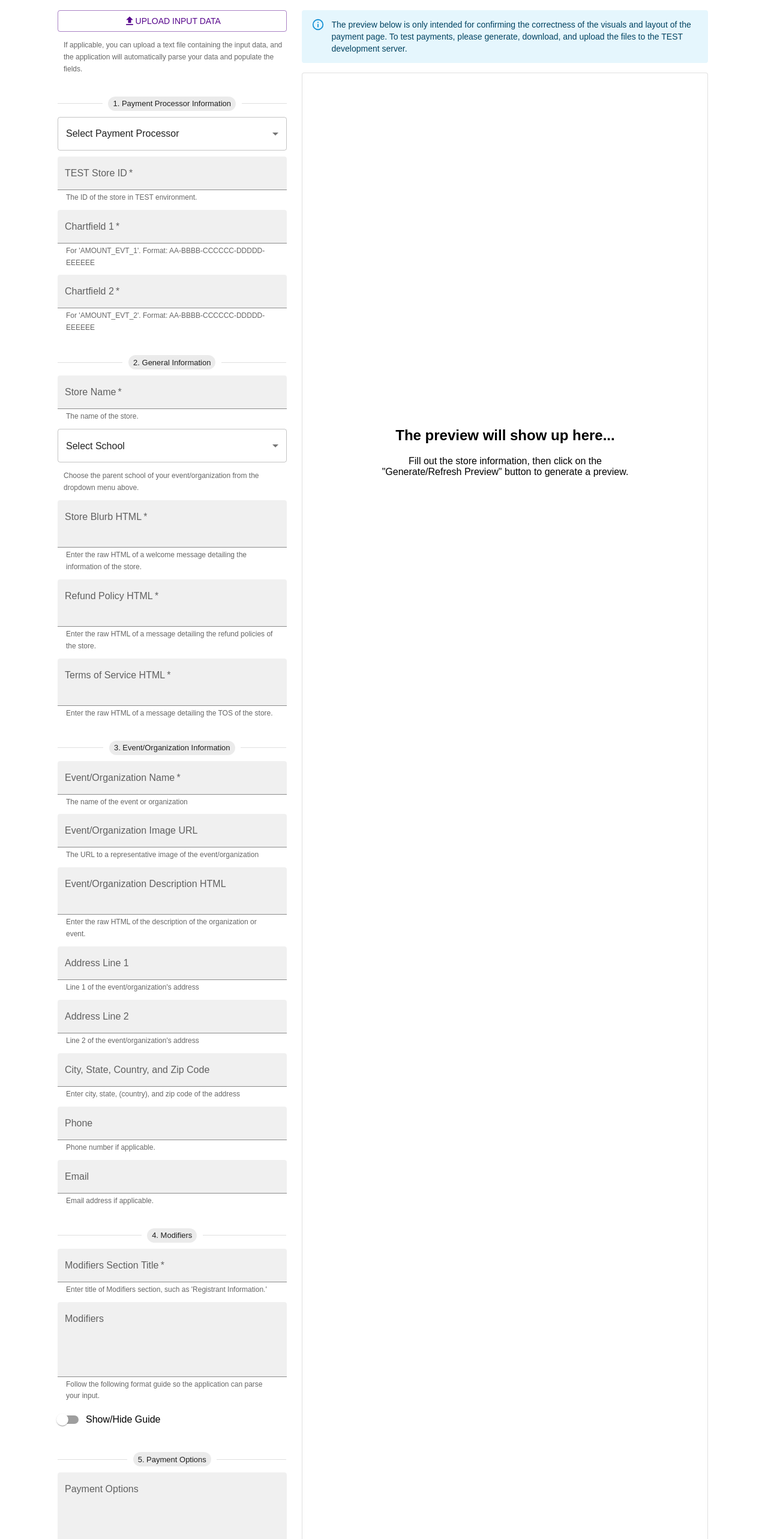
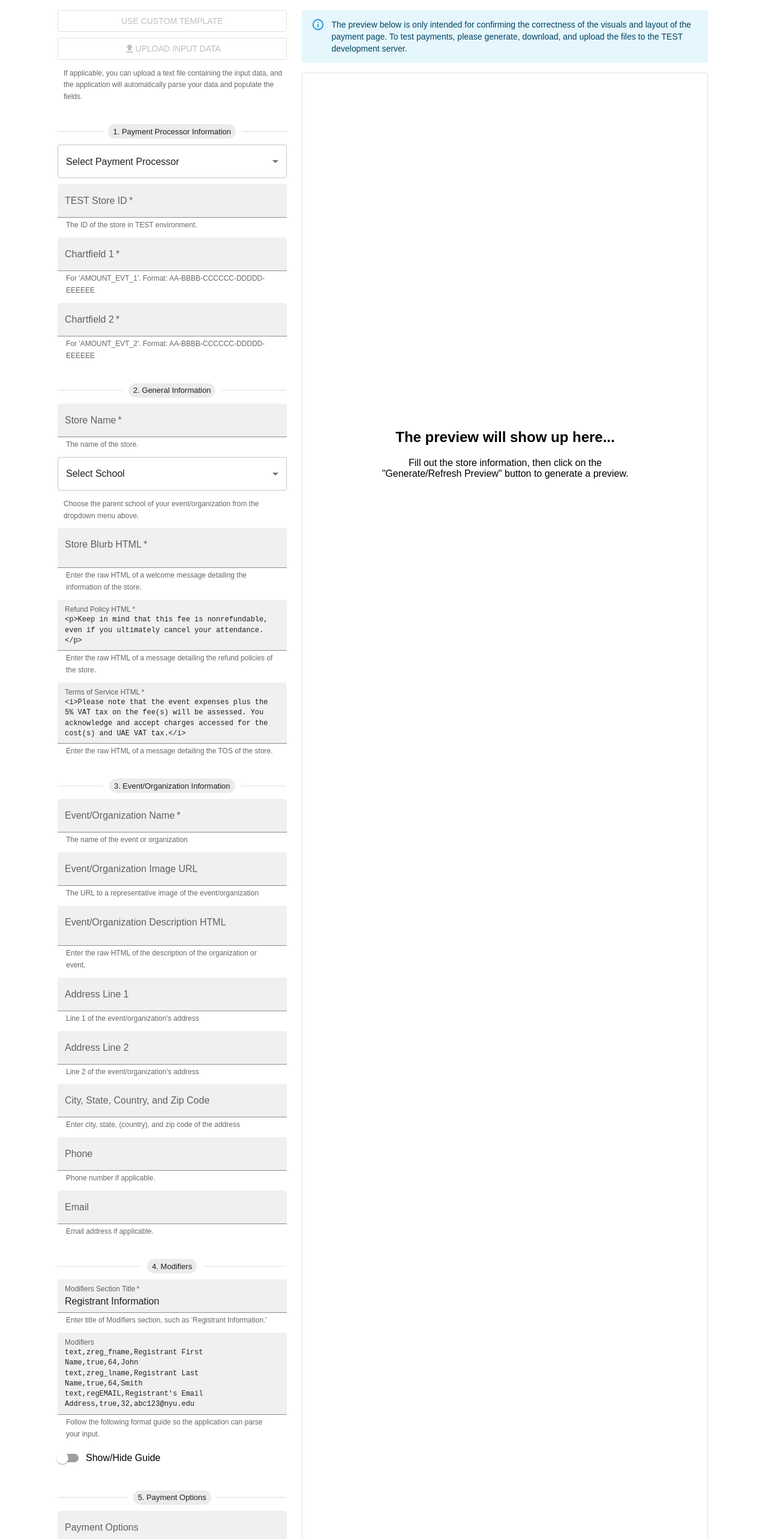
Before and after one commit to rogerli2020/nyu-merchant-payment-page-generator, a React (Create React App) app: page / in a window 1280 px wide. Shown: the part 234-2800 px from the top of the page at 60% size. Built offline with nearby package versions, Linux system fonts and the light colour scheme.

Commit message:
default redux state for inputs

```diff
--- a/src/components/PageForm.tsx
+++ b/src/components/PageForm.tsx
@@ -14,7 +14,7 @@ import DownloadIcon from '@mui/icons-material/Download';
 import RefreshIcon from '@mui/icons-material/Refresh';
 import UploadIcon from '@mui/icons-material/Upload';
 import createHomepageHTML from "../utils/createHomepageHTML";
-import { useDispatch } from "react-redux";
+import { useDispatch, useSelector } from "react-redux";
 
 enum GenderEnum {
   upay = "Touchnet UPay",
@@ -72,12 +72,23 @@ interface IFormInput {
 }
 
 export default function PageForm() {
-  const dispatch = useDispatch()
-  const { register, handleSubmit } = useForm<IFormInput>()
+  // redux stuff.
+  const dispatch = useDispatch();
+  const inputState = useSelector((state: any) => state.input);
+
+  // react-hook-form submission stuff
+  const { register, setValue, handleSubmit } = useForm<IFormInput>()
   const onSubmit: SubmitHandler<IFormInput> = (data) =>
   {
     createHomepageHTML(data, dispatch)
     console.log(data);
+  }
+
+  // populate fields based on the state of inputState...
+  for (const key in inputState) {
+    if (Object.prototype.hasOwnProperty.call(inputState, key)) {
+      setValue(key as keyof IFormInput, inputState[key as keyof IFormInput]);
+    }
   }
 
 
@@ -86,6 +97,16 @@ export default function PageForm() {
       <Button
           variant="outlined"
           component="label"
+          disabled
+      >
+            Use Custom Template
+          <input type="file" accept=".json, .txt" hidden/>
+      </Button>
+
+      <Button
+          variant="outlined"
+          component="label"
+          disabled
       >
           <UploadIcon fontSize='small'/>
           Upload Input Data
@@ -179,6 +200,7 @@ export default function PageForm() {
         multiline
         minRows={2}
         maxRows={20}
+        InputProps={{style: {fontSize: 'small', fontFamily: 'monospace'}}}
         required
       />
 
@@ -192,6 +214,7 @@ export default function PageForm() {
         multiline
         minRows={2}
         maxRows={20}
+        InputProps={{style: {fontSize: 'small', fontFamily: 'monospace'}}}
         required
       />
 
@@ -205,6 +228,7 @@ export default function PageForm() {
         multiline
         minRows={2}
         maxRows={20}
+        InputProps={{style: {fontSize: 'small', fontFamily: 'monospace'}}}
         required
       />
 
@@ -238,6 +262,7 @@ export default function PageForm() {
         multiline
         minRows={2}
         maxRows={20}
+        InputProps={{style: {fontSize: 'small', fontFamily: 'monospace'}}}
       />
 
       {/* Event Address */}
@@ -302,7 +327,8 @@ export default function PageForm() {
         variant="filled"
         multiline
         minRows={4}
-        maxRows={20}
+        maxRows={64}
+        InputProps={{style: {fontSize: 'small', fontFamily: 'monospace'}}}
       />
       <SimpleCollapse choice={1}/>
 
@@ -316,7 +342,8 @@ export default function PageForm() {
         variant="filled"
         multiline
         minRows={4}
-        maxRows={20}
+        maxRows={64}
+        InputProps={{style: {fontSize: 'small', fontFamily: 'monospace'}}}
       />
       <SimpleCollapse choice={2}/>
 
@@ -330,7 +357,8 @@ export default function PageForm() {
         variant="filled"
         multiline
         minRows={4}
-        maxRows={20}
+        maxRows={64}
+        InputProps={{style: {fontSize: 'small', fontFamily: 'monospace'}}}
       />
       <SimpleCollapse choice={3}/>
 
@@ -339,7 +367,7 @@ export default function PageForm() {
         <RefreshIcon fontSize='small'/>
         GENERATE/REFRESH PREVIEW
       </Button>
-      <Button type="submit" variant="contained">
+      <Button type="submit" variant="contained" disabled>
         <DownloadIcon fontSize='small'/>
         GENERATE .ZIP FILE
       </Button>
--- /dev/null
+++ b/src/redux/actions/inputActions.ts
@@ -0,0 +1,6 @@
+// previewActions.ts
+
+export const setInputFields = (data: Record<string, any>) => ({
+    type: 'SET_INPUT_FIELDS',
+    payload: data,
+  });
--- /dev/null
+++ b/src/redux/reducers/inputReducer.ts
@@ -0,0 +1,22 @@
+// previewReducer.ts
+
+const initialState = {
+  modifiersSectionTitle: 'Registrant Information',
+  modifiers: `text,zreg_fname,Registrant First Name,true,64,John
+text,zreg_lname,Registrant Last Name,true,64,Smith
+text,regEMAIL,Registrant's Email Address,true,32,abc123@nyu.edu`,
+  refundPolicy: '<p>Keep in mind that this fee is nonrefundable, even if you ultimately cancel your attendance.</p>',
+  termsOfService: '<i>Please note that the event expenses plus the 5% VAT tax on the fee(s) will be assessed. You acknowledge and accept charges accessed for the cost(s) and UAE VAT tax.</i>',
+};
+
+  const inputReducer = (state = initialState, action: any) => {
+    switch (action.type) {
+      case 'SET_INPUT_FIELDS':
+        return action.payload;
+      default:
+        return state;
+    }
+
+  };
+
+  export default inputReducer;
--- a/src/redux/reducers/rootReducer.ts
+++ b/src/redux/reducers/rootReducer.ts
@@ -2,10 +2,11 @@
 
 import { combineReducers } from 'redux';
 import previewReducer from './previewReducer'; // Adjust the path based on your project structure
+import inputReducer from './inputReducer';
 
 const rootReducer = combineReducers({
   preview: previewReducer,
-  // Add other reducers here if needed
+  input: inputReducer,
 });
 
 export default rootReducer;
--- a/src/utils/createHomepageHTML.ts
+++ b/src/utils/createHomepageHTML.ts
@@ -3,6 +3,8 @@ import { Dispatch } from 'redux';
 
 
 const applyUserInput = (userInput: Record<string, any>, html: string) => {
+
+  // 1. handle simple fields that only need string replacement.
   html = html.replace('{{STORE_NAME}}', userInput.storeName);
   html = html.replace('{{STORE_BLURB}}', userInput.storeBlurb);
   html = html.replace('{{REFUND_POLICY}}', userInput.refundPolicy);
@@ -14,6 +16,8 @@ const applyUserInput = (userInput: Record<string, any>, html: string) => {
   html = html.replace('{{EVENT_ADDR_3}}', userInput.eventAddr3);
   html = html.replace('{{EVENT_EMAIL}}', userInput.eventEmail);
   html = html.replace('{{MODIFIERS_SECTION_TITLE}}', userInput.modifiersSectionTitle);
+
+
   return html
 }
 
```
